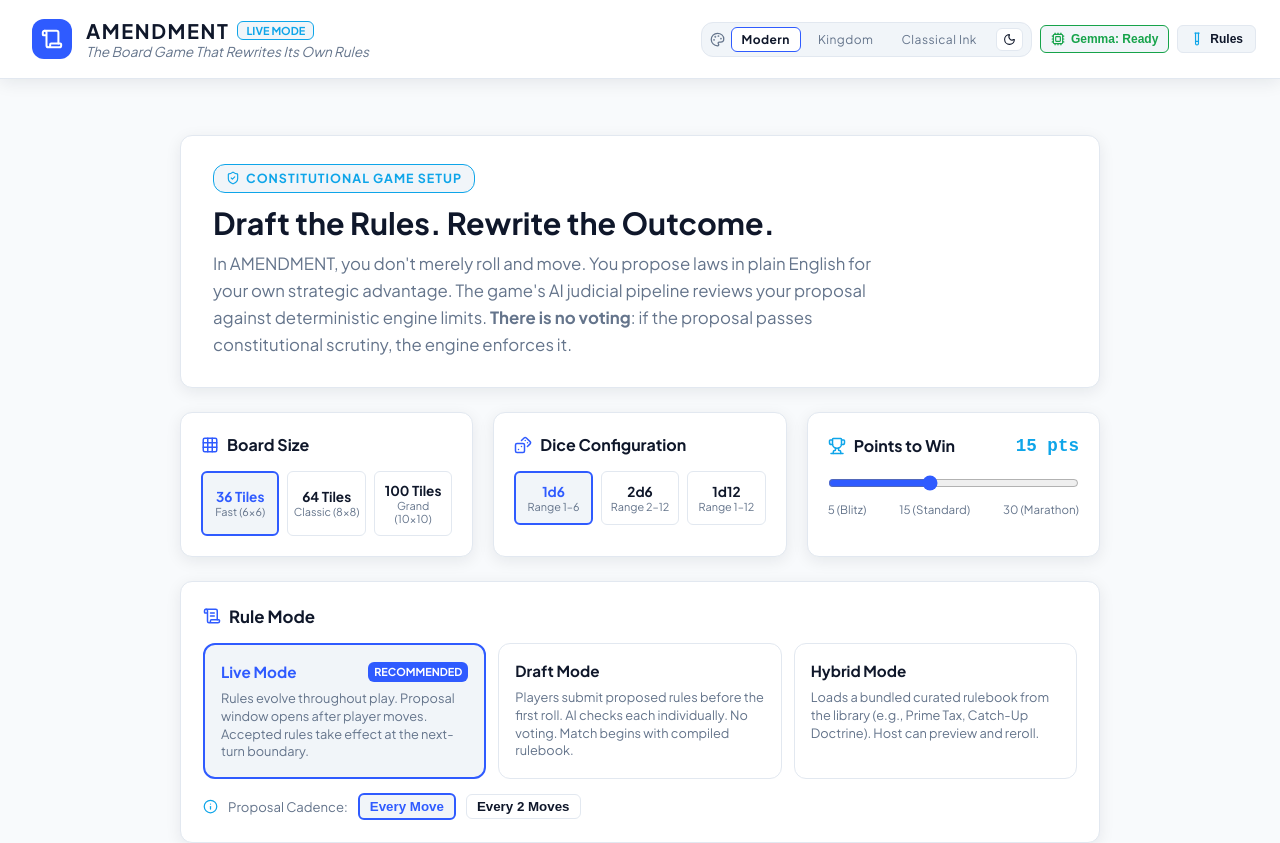
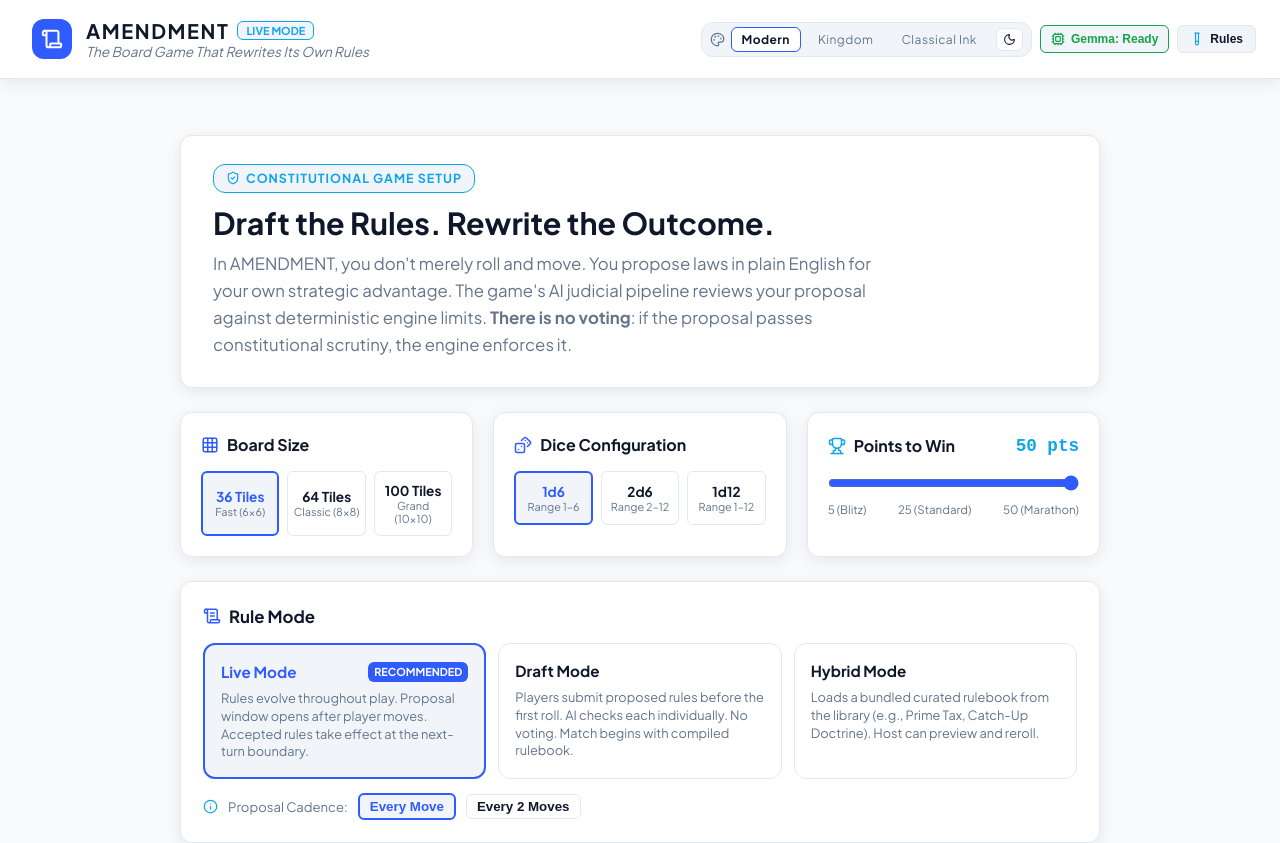
Before and after one commit to sarveshchawan1000-gif/AMENDMENT, a React (Vite) app in the folder frontend/: page / in a window 1280 px wide. Shown: the top 843 px of the page. Built offline with nearby package versions, Linux system fonts and the light colour scheme.

Commit message:
feat: increase Points to Win max to 50, default to 50, update labels

```diff
--- a/frontend/src/components/SetupScreen.tsx
+++ b/frontend/src/components/SetupScreen.tsx
@@ -28,7 +28,7 @@ const DEFAULT_AVATARS = ['⚖️', '📜', '🏛️', '🛡️'];
 export const SetupScreen: React.FC<SetupScreenProps> = ({ onStartGame }) => {
   const [boardSize, setBoardSize] = useState<BoardSize>(36);
   const [dice, setDice] = useState<DiceType>('1d6');
-  const [winTarget, setWinTarget] = useState<number>(15);
+  const [winTarget, setWinTarget] = useState<number>(50);
   const [mode, setMode] = useState<RuleMode>('live');
   const [selectedRulebookIdx, setSelectedRulebookIdx] = useState<number>(0);
 
@@ -300,7 +300,7 @@ export const SetupScreen: React.FC<SetupScreenProps> = ({ onStartGame }) => {
           <input
             type="range"
             min={5}
-            max={30}
+            max={50}
             step={1}
             value={winTarget}
             onChange={(e) => setWinTarget(parseInt(e.target.value, 10))}
@@ -312,8 +312,8 @@ export const SetupScreen: React.FC<SetupScreenProps> = ({ onStartGame }) => {
           />
           <div style={{ display: 'flex', justifyContent: 'space-between', fontSize: '0.72rem', color: 'var(--text-muted)', marginTop: '4px' }}>
             <span>5 (Blitz)</span>
-            <span>15 (Standard)</span>
-            <span>30 (Marathon)</span>
+            <span>25 (Standard)</span>
+            <span>50 (Marathon)</span>
           </div>
         </div>
       </div>
```
